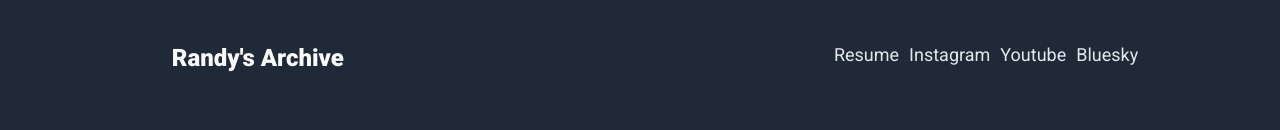
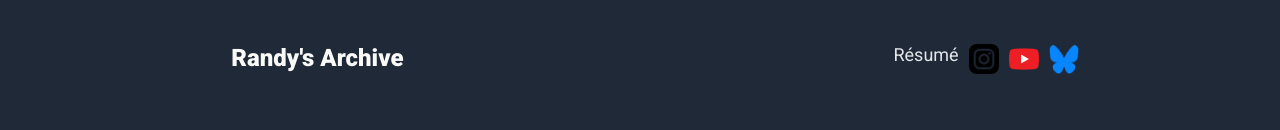
Before and after one commit to rafuwong/Odin-Landing-Page, a plain HTML site: page index.html in a window 1280 px wide. Shown: the top 130 px of the page. Drawn offline with Linux system fonts and the light colour scheme; grey boxes are pictures that could not be loaded.

Commit message:
Changed Social Media Links to Icons
Changed social media links to icons in the header sedtion of index.html
and added styles to styles.css for the icons.

```diff
--- a/index.html
+++ b/index.html
@@ -15,10 +15,10 @@
         <div class="container">
             <p><a href="index.html">Randy's Archive</a></p>
             <ul>
-                <li><a href="https://docs.google.com/document/d/1rGA_Reu5fFLqFUbYu1_kyBz5EkTlas_bUJRkwkJjQDs/edit?usp=sharing" target = "_blank">Resume</a></li>
-                <li><a href="https://www.instagram.com/rafu_wong/" target="_blank">Instagram</a></li>
-                <li><a href="https://www.youtube.com/@Rafu_wong" target="_blank">Youtube</a></li>
-                <li><a href="https://bsky.app/profile/rafuwong.bsky.social" target="_blank">Bluesky</a></li>
+                <li><a href="https://docs.google.com/document/d/1rGA_Reu5fFLqFUbYu1_kyBz5EkTlas_bUJRkwkJjQDs/edit?usp=sharing" target = "_blank">Résumé</a></li>
+                <li><a href="https://www.instagram.com/rafu_wong/" target="_blank"><img src="images/Instagram_-no-color.png" alt=""></a></li>
+                <li><a href="https://www.youtube.com/@Rafu_wong" target="_blank"><img src="images/youtube logo_icon.png" alt="youtube_logo"></a></li>
+                <li><a href="https://bsky.app/profile/rafuwong.bsky.social" target="_blank"><img src="images/Bluesky_Logo.svg.png" alt=""></a></li>
             </ul>
         </div>
     </div>
--- a/styles.css
+++ b/styles.css
@@ -51,6 +51,12 @@ button {
     font-weight: 900;
     color: #F9FAF8;
     margin-left: 30px;
+}
+
+.header img {
+    height: 30px;
+    width: 30px;
+    border-radius: 25%;
 }
 
 /* AWESOME WEBSITE SECTION */
```
Also changed, not shown: images/Bluesky_Logo.svg.png (added), images/Instagram_-no-color.png (added), images/Instagram_logo_icon.svg (added), images/linkedin logo_icon.png (added), images/youtube logo_icon.png (added), images/youtuble logo_icon-no-color.svg (added).
